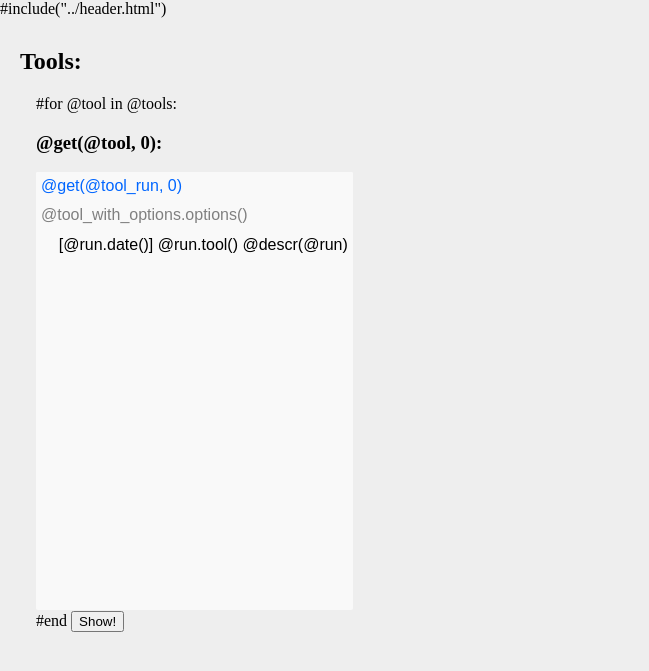
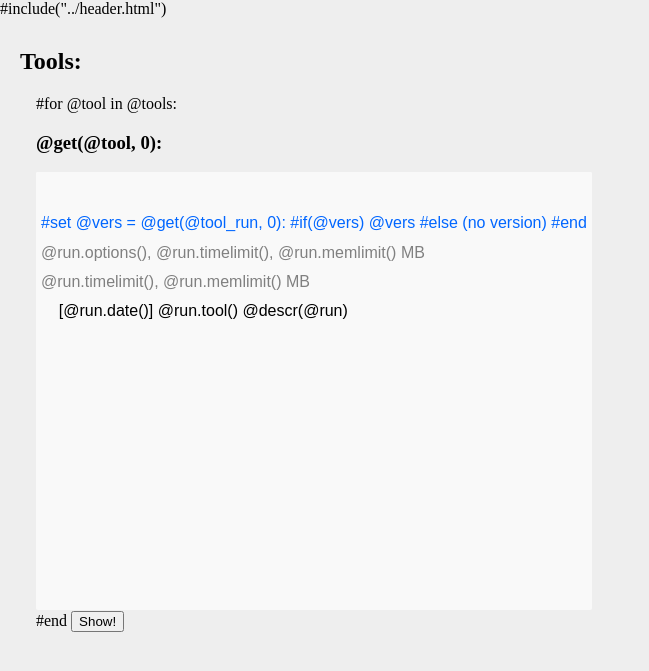
Before and after one commit to staticafi/mamato, a Python web app: template html/templates/index.html in a window 1280 px wide. Shown: the top 671 px of the page, without its empty margins (0-649 px from the left). Run offline with Jinja, Linux system fonts and the light colour scheme; the template is opened without the code that fills it, so the values that code supplies are empty.

Commit message:
print info about runs

```diff
--- a/brv/server/handler.py
+++ b/brv/server/handler.py
@@ -103,7 +103,7 @@ def showResults(wfile, args):
         run._stats = datamanager.getToolInfoStats(run.getID())
         for stats in run._stats.getAllStats().values():
             stats.accumulateTime(_showTimesOnlySolved)
-            #stats.prune()
+            stats.prune()
             # a pair (name, id)
             categories.add(BSet(stats.getBenchmarksName(), stats.getBenchmarksID()))
             for c in stats.getClassifications():
@@ -263,8 +263,7 @@ def showBenchmarksResults(wfile, args):
             print('Applying {0}'.format(pattern))
             results = filter(match, results)
 
-    #results = list(results)
-
+    results = list(results)
     assert len(runs) == len(results[0][1])
     _render_template(wfile, 'benchmarks_results.html',
                      {'runs' : runs,
--- a/html/templates/index.html
+++ b/html/templates/index.html
@@ -34,19 +34,34 @@ function renameToolRun(old_name) {
       <select name="run" multiple="multiple" size="15"
               style="display: inline-block; overflow-y: auto;">
       #for @tool_run in @get(@tool, 1):
+        <option disabled><hr/></option>
         <option disabled role=separator/ style="color: #0066ff;">
-	  @get(@tool_run, 0)
+	  #set @vers = @get(@tool_run, 0):
+          #if(@vers)
+	      @vers
+	  #else
+	      <i>(no version)</i>
+          #end
 	</option>
 
 	#for @tool_with_options in @get(@tool_run, 1):
           #for @run in @tool_with_options.getRuns():
-          #if(@tool_with_options.options)
-          <option disabled role=separator/>@tool_with_options.options()</option>
-          #end
-          <!--<select name="run" multiple="multiple" style="width:50%;">-->
-            <option ondblclick="renameToolRun(@descr(@run))" value="@run.getID()">
-            &nbsp;&nbsp;&nbsp;&nbsp;[@run.date()] @run.tool() @descr(@run)
-            </option>
+             #if(@run.options())
+             <option disabled role=separator/>
+	     @run.options(),
+	     @run.timelimit(),
+	     @run.memlimit() MB
+	     </option>
+	     #else
+             <option disabled role=separator/>
+	     @run.timelimit(),
+	     @run.memlimit() MB
+	     </option>
+             #end
+             <!--<select name="run" multiple="multiple" style="width:50%;">-->
+             <option ondblclick="renameToolRun(@descr(@run))" value="@run.getID()">
+             &nbsp;&nbsp;&nbsp;&nbsp;[@run.date()] @run.tool() @descr(@run)
+             </option>
           #end
         #end
       #end
--- a/html/templates/results.html
+++ b/html/templates/results.html
@@ -188,7 +188,7 @@ function toggleRollingByName(name) {
     <div onclick="toggleRollingByName('version')"
          class="rolled" name="version"
          style="font-size=10px; font-weight: normal; padding-top:10px; color: #0066ff">
-      @run.tool_version()</br></br>
+      [@run.getID()] @run.tool_version()</br></br>
       @run.options()</br>
     </div>
     #if(@run.run_description())
```
